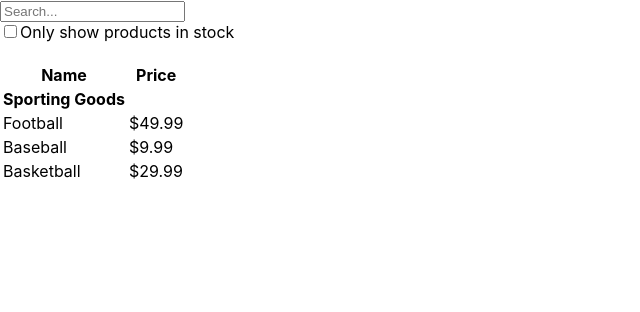
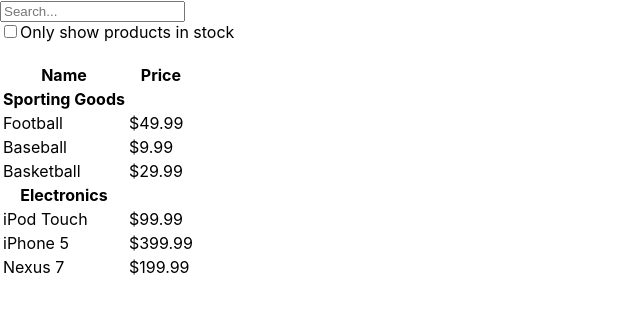
Before and after one commit to tomas-cazoo/react-app, a React (Create React App) app: page / in a window 1280 px wide. Shown: the top 312 px of the page, without its empty margins (0-640 px from the left). Built offline with nearby package versions, Linux system fonts and the light colour scheme.

Commit message:
Display all rows dynamically.

```diff
--- a/src/components/ProductTable.js
+++ b/src/components/ProductTable.js
@@ -5,15 +5,15 @@
 class ProductTable extends React.Component{
     render(){
         const data = this.props.data;
+        const rows = [];
         const productCategories = [...new Set(data.map(item => item.category))];
 
-        const productRows = [];
         productCategories.forEach(category => {
-            productRows.push(data
-                .filter(item => item.category === category)
-                .map(row => <ProductRow name={row.name} price={row.price} />))
+            rows.push(<ProductCategoryRow category={category} />)
+            rows.push([...data
+                        .filter(item => item.category === category)
+                        .map(row => <ProductRow name={row.name} price={row.price} />)])
         });
-
         return (
             <table>
                 <thead>
@@ -23,8 +23,7 @@
                     </tr>
                 </thead>
                 <tbody>
-                    <ProductCategoryRow category={productCategories[0]} />
-                    {productRows[0]}
+                    {rows}
                 </tbody>
             </table>
         )
```
